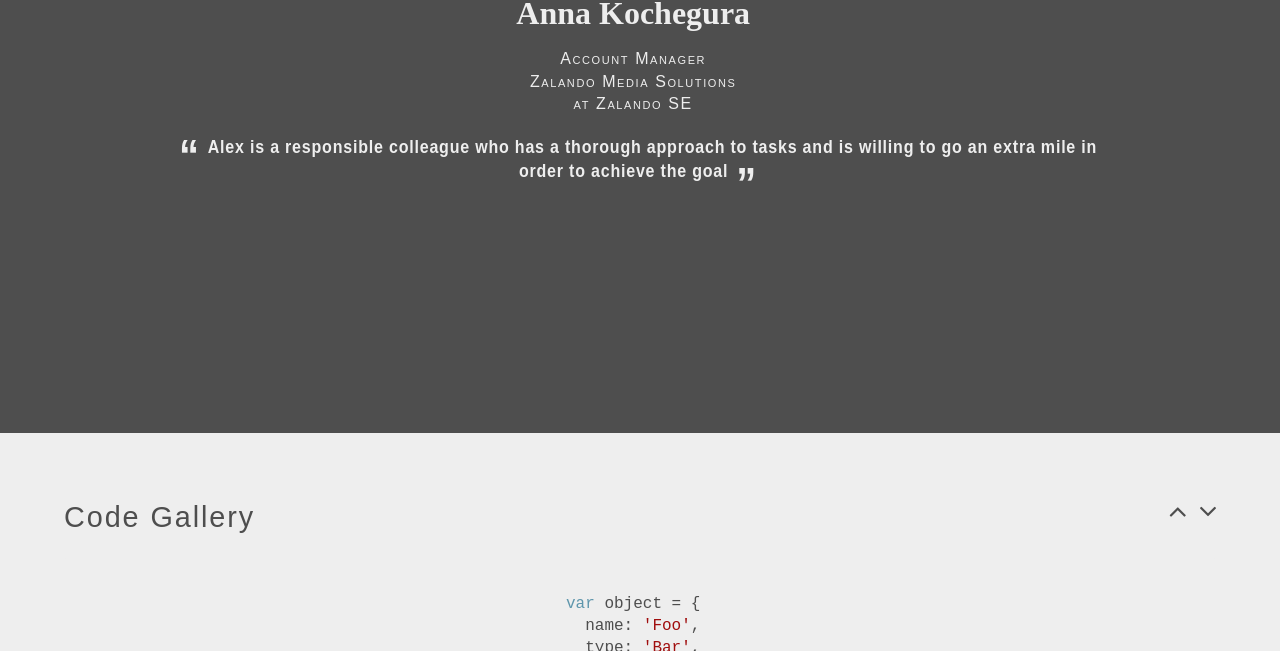
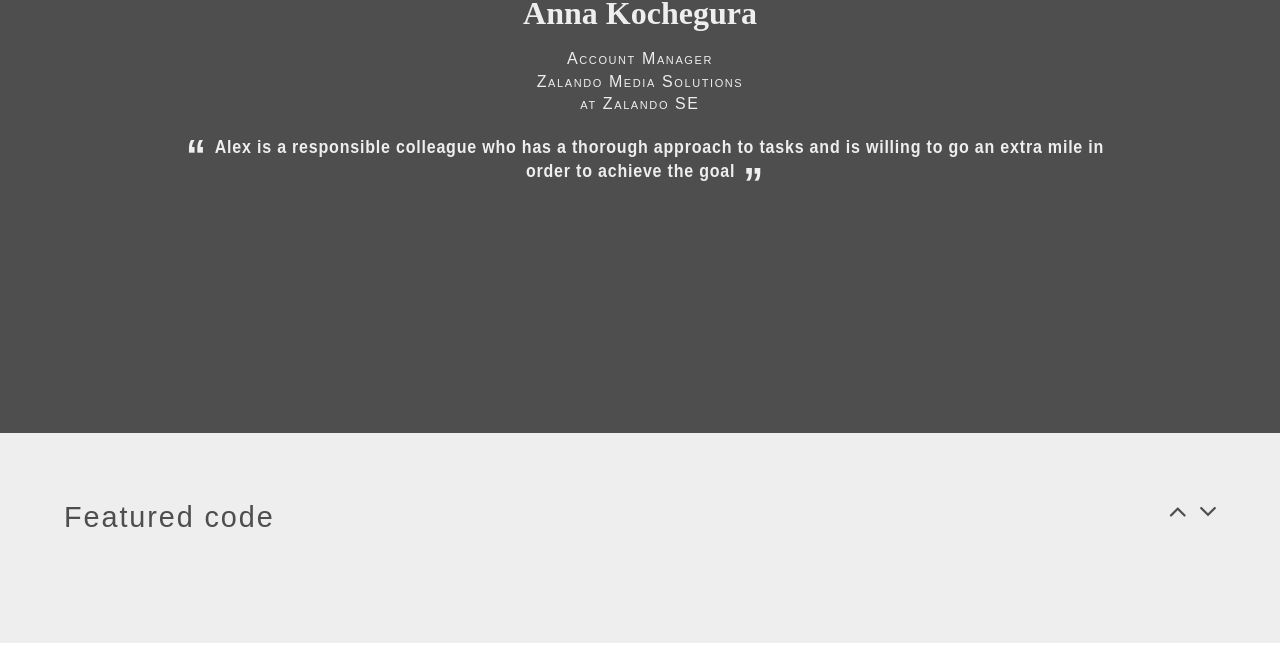
Before and after one commit to alexBCN84/portfolio, a plain HTML site: page index.html in a window 1280 px wide. Shown: the part 2197-2848 px from the top of the page. Drawn offline with nearby package versions, Linux system fonts and the light colour scheme.

Commit message:
templateViews created and testimonials added

```diff
--- a/public/index.html
+++ b/index.html
@@ -12,8 +12,8 @@
 
 
     <!--css-->
-    <link rel="stylesheet" href="../css/reset.css">
-    <link rel="stylesheet" href="../css/main.css">
+    <link rel="stylesheet" href="css/reset.css">
+    <link rel="stylesheet" href="css/main.css">
 
 
     <!-- HTML5 shim and Respond.js for IE8 support of HTML5 elements and media queries -->
@@ -30,13 +30,13 @@
         <a class="to_nav smooth" href="#primary_nav">menu <i class="fa fa-angle-down"></i></a>
       </header>
       <section id="cover">
-        <img src="../img/avatar-skills.svg" alt="profile">
+        <img src="img/avatar-skills.svg" alt="profile">
         <h1>I am a Front End &<br/>Ruby on Rails Developer</h1>
         <div id="cover-footer">
         </div>
         <div id="submenu">
           <a href="#testimonials" class="smooth">testimonials <i class="fa fa-quote-right"></i></a>
-          <a href="#code-gallery" class="smooth">code gallery <i class="fa fa-code"></i></a>
+          <a href="#featured-code" class="smooth">featured code <i class="fa fa-code"></i></a>
           <a href="mailto:alejandro.ginesmartinez@gmail.com?subject=Contact%20from%20alexgines.com." rolle="button">contact me <i class="fa fa-envelope-o"></i></a>
         </div>
       </section>
@@ -61,13 +61,13 @@
           <li>
             <span>
               <a href="#home" class="smooth"><i class="fa fa-angle-up"></i></a>
-              <a href="#code-gallery" class="smooth"><i class="fa fa-angle-down"></i></a>
+              <a href="#featured-code" class="smooth"><i class="fa fa-angle-down"></i></a>
             </span>
           </li>
         </ul>
         <div class="scroll-wrapper">
           <div id="scroll-testimonials" class="scrolls">
-             <article id="ref1">
+             <!-- <article id="ref1">
                <blockquote>
                 <a href="https://www.linkedin.com/in/akochegura/"><img src="../img/Anna_kochegura.jpg" alt="" /></a>
                 <h2>Anna Kochegura</h2>
@@ -105,14 +105,14 @@
                 <h3>Tech Placement Specialist<br/>at CareerFoundry</h3></br>
                  <p>Alejandro is super helpful, caring, on the job, finishes everything timely and never fails to ask precise questions. I find it very effective and progressive to work with him besides the fact that he is a very great colleague.</p>
                </blockquote>
-             </article>
+             </article> -->
           </div>
         </div>
       </section>
-      <section id="code-gallery">
+      <section id="featured-code">
         <ul class="section-heading">
           <li>
-            <h1>Code Gallery</h1>
+            <h1>Featured code</h1>
           </li>
           <li>
             <span>
@@ -122,40 +122,8 @@
           </li>
         </ul>
         <div class="scroll-wrapper">
-          <div class="scrolls">
-            <article id="ref1">
-              <blockquote><pre id="typewriter"><span class="var-highlight">var</span> object = {
-  name: <span class="string-highlight">'Foo'</span>,
-  type: <span class="string-highlight">'Bar'</span>,
-      location: <span class="string-highlight">'Earth'</span>,
-      properties:[<span class="string-highlight">'Javascript'</span>,
-  <span class="string-highlight">'HTML'</span>,
-                 <span class="string-highlight">'CSS'</span>];
-                 };
-               </pre>
-              </blockquote>
-              <a href="#ref2" class="smooth-left"><i class="fa fa-angle-double-right"></i></a>
-            </article>
-            <article id="ref2">
-              <a href="#ref1" class="smooth-left"><i class="fa fa-angle-double-left"></i></a>
-              <blockquote>
-               <img src="https://unsplash.it/100/100/?random" alt="" />
-                <h2>Uleshka <br/>Asher</h2>
-                <h3>Communications & Brand Consulting <br/>at Zalando SE</h3></br>
-                <p>Alejandro, despites having many tasks on his table, is always really "on the job" and finishes everything in a super timely manner. He is also highly responsive and responsible.</p>
-              </blockquote>
-              <a href="#ref3" class="smooth-left"><i class="fa fa-angle-double-right"></i></a>
-            </article>
-            <article id="ref3" class="smooth-left">
-              <a href="#ref2" class="smooth-left"><i class="fa fa-angle-double-left"></i></a>
-              <blockquote>
-               <img src="https://unsplash.it/100/100/?random" alt="" />
-               <h2>Uleshka <br/>Asher<br/><a href="https://www.linkedin.com/in/uleshka-asher-9096384/"><i class="fa fa-linkedin-square"></i></a></h2>
-               <h3>Communications & Brand Consulting <br/>at Zalando SE</h3></br>
-                <p>Alejandro is super helpful, caring, on the job, finishes everything timely and never fails to ask precise questions. I find it very effective and progressive to work with him besides the fact that he is a very great colleague.</p>
-              </blockquote>
-            </article>
-
+          <div id="scroll-featured-code" class="scrolls">
+          <!-- here we're placing the handlebars -->
           </div>
         </div>
       </section>
@@ -186,9 +154,8 @@
 
     <!-- script tags with JavaScript files here -->
     <script src="https://ajax.googleapis.com/ajax/libs/jquery/3.2.1/jquery.min.js"></script>
-    <script type="text/javascript" src="../js/effects.js"></script>
-    </script>
+    <script type="text/javascript" src="js/templateViews.js"></script>
+    <script type="text/javascript" src="js/effects.js"></script>
 
-    </script>
   </body>
 </html>
--- a/js/effects.js
+++ b/js/effects.js
@@ -6,7 +6,6 @@
       this.typewriter();
       this.smoothVerticalScroll();
       this.smoothHorizontalScroll();
-      this.codeGalleryTypewriter();
     },
     typewriter: function() {
       var TxtType = function(el, toRotate, period) {
@@ -96,78 +95,6 @@
         return false;
       });
     },
-
-    codeGalleryTypewriter: function() {
-      var codeGallery = {
-  setupTypewriter: function(t) {
-    var HTML = t.innerHTML;
-    t.innerHTML = '';
-
-    var cursorPosition = 0,
-        tag = '',
-        writingTag = false,
-        tagOpen = false,
-        typeSpeed = 100,
-        tempTypeSpeed = 0;
-
-    var type = function() {
-      if (writingTag === true) {
-        tag += HTML[cursorPosition];
-      }
-
-      if (HTML[cursorPosition] === "<") {
-        tempTypeSpeed = 0;
-        if (tagOpen) {
-          tagOpen = false;
-          writingTag = true;
-        } else {
-          tag = "";
-          tagOpen = true;
-          writingTag = true;
-          tag += HTML[cursorPosition];
-        }
-      }
-      if (!writingTag && tagOpen) {
-        tag.innerHTML += HTML[cursorPosition];
-      }
-      if (!writingTag && !tagOpen) {
-        if (HTML[cursorPosition] === " ") {
-          tempTypeSpeed = 0;
-        } else {
-          tempTypeSpeed = (Math.random() * typeSpeed) + 50;
-        }
-        t.innerHTML += HTML[cursorPosition];
-      }
-      if (writingTag === true && HTML[cursorPosition] === ">") {
-        tempTypeSpeed = (Math.random() * typeSpeed) + 50;
-        writingTag = false;
-        if (tagOpen) {
-          var newSpan = document.createElement("span");
-          t.appendChild(newSpan);
-          newSpan.innerHTML = tag;
-          tag = newSpan.firstChild;
-        }
-      }
-
-      cursorPosition += 1;
-      if (cursorPosition < HTML.length - 1) {
-        setTimeout(type, tempTypeSpeed);
-      }
-    };
-    return {
-      type: type
-    };
   }
-}
-  var typewriter = document.getElementById('typewriter');
-
-  typewriter = codeGallery.setupTypewriter(typewriter);
-
-  typewriter.type();
-
-    }
-
-  }
-
   effects.innit();
 });
--- /dev/null
+++ b/js/templateViews.js
@@ -0,0 +1,59 @@
+var testimonials = [
+  {
+    id: 'ref4',
+    img:'../img/Kave_bulambo.jpg',
+    link:'https://www.linkedin.com/in/kave-bulambo-a090bb32/',
+    name:'Kave Bulambo',
+    title:'Communications & Brand Consulting <br/>at Zalando SE',
+    testimonial:'Alejandro, despites having many tasks on his table, is always really "on the job" and finishes everything in a super timely manner. He is also highly responsive and responsible.',
+    previous: '#ref3',
+    next: '#ref1'
+  },
+  {
+    id: 'ref3',
+    img:'../img/Omar_mekky.jpg',
+    link:'https://www.linkedin.com/in/omarmekky/',
+    name:'Omar Mekky',
+    title:'Communications & Brand Consulting <br/>at Zalando SE',
+    testimonial:'Alejandro, despites having many tasks on his table, is always really "on the job" and finishes everything in a super timely manner. He is also highly responsive and responsible.',
+    previous: '#ref2',
+    next: '#ref4'
+  },
+  {
+    id: 'ref2',
+    img:'../img/Uleshka_asher.jpg',
+    link:'https://www.linkedin.com/in/uleshka-asher-9096384/',
+    name:'Uleshka Asher',
+    title:'Communications & Brand Consulting <br/>at Zalando SE',
+    testimonial:'Alejandro, despites having many tasks on his table, is always really "on the job" and finishes everything in a super timely manner. He is also highly responsive and responsible.',
+    previous: '#ref1',
+    next: '#ref3'
+  },
+  {
+    id: 'ref1',
+    img:'../img/Anna_kochegura.jpg',
+    link:'https://www.linkedin.com/in/akochegura/',
+    name:'Anna Kochegura',
+    title:'Account Manager <br/>Zalando Media Solutions<br/>at Zalando SE',
+    testimonial:'Alex is a responsible colleague who has a thorough approach to tasks and is willing to go an extra mile in order to achieve the goal',
+    previous: '#ref4',
+    next: '#ref2'
+  }
+]
+
+// testimonialsTemplate
+var i = testimonials.length;
+while(i--) {
+  var testimonialTemplate =
+`<article id="${testimonials[i].id}">
+  <a href="${testimonials[i].previous}" class="smooth-left"><i class="fa fa-angle-double-left"></i></a>
+  <blockquote>
+    <a href="${testimonials[i].link}"><img src="${testimonials[i].img}" alt="#" /></a>
+    <h2>${testimonials[i].name}</h2>
+    <h3>${testimonials[i].title}</h3></br>
+    <p>${testimonials[i].testimonial}</p>
+  </blockquote>
+  <a href="${testimonials[i].next}" class="smooth-left"><i class="fa fa-angle-double-right"></i></a>
+</article>`;
+  document.getElementById('scroll-testimonials').innerHTML += testimonialTemplate;
+};
--- a/scss/main.scss
+++ b/scss/main.scss
@@ -310,7 +310,7 @@
   }
 }
 
-#code-gallery {
+#featured-code {
   background-color: $gallery;
   color: $tundora;
   @include homeSectionDisplay;
@@ -319,7 +319,7 @@
     color: #fff;
     padding-left: 0;
   }
-  @include codeGalleryStyles;
+  @include featuredCodeStyles;
 }
 
 /*footer*/
--- a/scss/mixins.scss
+++ b/scss/mixins.scss
@@ -75,7 +75,7 @@
   }
 }
 
-@mixin codeGalleryStyles {
+@mixin featuredCodeStyles {
   .var-highlight {
     color: $hippieBlue;
   }
@@ -83,29 +83,13 @@
       color: $tamarilo;
   }
 
-  #typewriter {
+  pre {
+    text-align: left;
+    height: auto;
+    margin: 0;
     font-size: 1em;
-    margin: 0;
     font-family: "Courier New";
-
-    &:after {
-        content: "|";
-        animation: blink 500ms linear infinite alternate;
-    }
-  }
-
-  @-webkit-keyframes blink {
-    0% { opacity: 0; }
-    100% { opacity: 1; }
-  }
-
-  @-moz-keyframes blink {
-      0% { opacity: 0; }
-      100% { opacity: 1; }
-  }
-
-  @keyframes blink {
-      0% { opacity: 0; }
-      100% { opacity: 1; }
+    white-space: pre-wrap;
+    overflow: auto;
   }
 }
```
Also changed, not shown: css/main.css, 1 other file.
